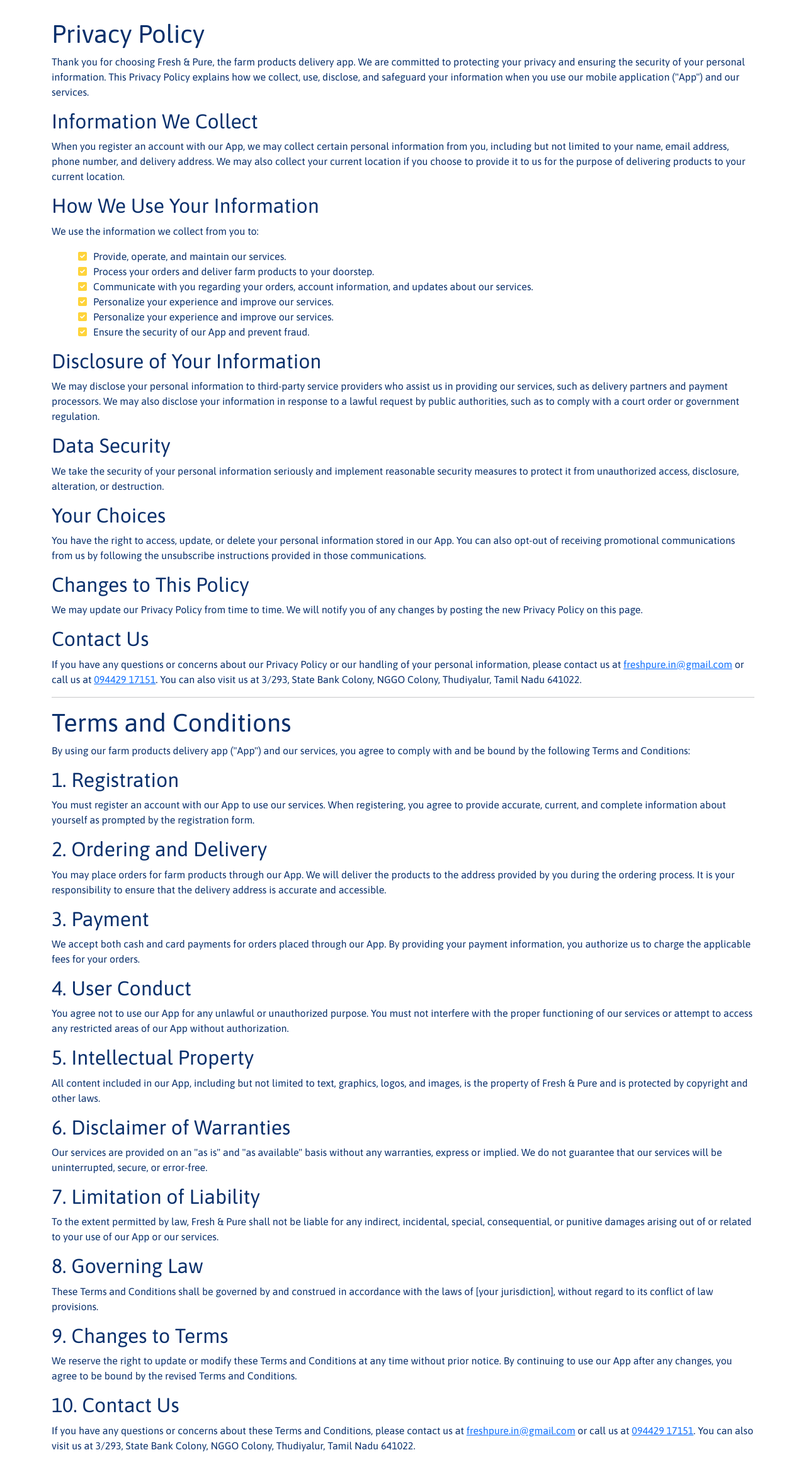
After one commit to DineshCodewents/fresh-and-pure-application, a Flask app: page /privacy-policy in a window 1280 px wide. The commit adds this page. Shown: the whole page at 63% size. Run offline with Flask 3, Linux system fonts and the light colour scheme; some libraries are stand-ins or nearby versions.

Commit message:
Created a new pages for privacy_policy, refund_policy and terms_and_conditions.

```diff
--- a/app.py
+++ b/app.py
@@ -1,9 +1,22 @@
 from flask import Flask, render_template
+
 app = Flask(__name__)
 
 @app.route("/")
 def home():
-  return render_template('./index.html')
+    return render_template('index.html')
 
-# if __name__ == '__main__':
-#   app.run(debug=True)
+@app.route("/privacy-policy")
+def privacy_policy():
+    return render_template('privacy_policy.html')
+
+@app.route("/refund-policy")
+def refund_policy():
+    return render_template('refund_policy.html')
+
+@app.route("/terms-and-condition")
+def terms_and_condition():
+    return render_template('terms_and_conditions.html')
+
+if __name__ == '__main__':
+    app.run(debug=True)
--- /dev/null
+++ b/static/css/privacy_policy.css
@@ -0,0 +1,29 @@
+body,
+* {
+  box-sizing: border-box;
+  margin: 0;
+  padding: 0;
+  font-family: 'Asap', sans-serif;
+}
+.container{
+  margin: 30px 0;
+}
+h1{
+  color: #0A306C;
+  font-size: 45px;
+  font-weight: 700;
+}
+h2{
+  color: #0A306C;
+  font-size: 24px;
+  font-weight: 700;
+}
+p{
+  color: #0A306C;
+  font-size: 16px;
+}
+ul li{
+  list-style: none;
+  color: #0A306C;
+  font-size: 16px;
+}
--- /dev/null
+++ b/templates/privacy_policy.html
@@ -0,0 +1,116 @@
+<!DOCTYPE html>
+<html lang="en">
+
+<head>
+  <meta charset="UTF-8">
+  <meta name="viewport" content="width=device-width, initial-scale=1.0">
+  <link rel="stylesheet" href="../static/css/privacy_policy.css">
+  <link href="https://cdn.jsdelivr.net/npm/bootstrap@5.0.2/dist/css/bootstrap.min.css" rel="stylesheet"
+    integrity="sha384-EVSTQN3/azprG1Anm3QDgpJLIm9Nao0Yz1ztcQTwFspd3yD65VohhpuuCOmLASjC" crossorigin="anonymous">
+  <link rel="stylesheet" href="https://cdnjs.cloudflare.com/ajax/libs/font-awesome/6.0.0/css/all.min.css"
+    crossorigin="anonymous">
+  <link rel="preconnect" href="https://fonts.googleapis.com">
+  <link rel="preconnect" href="https://fonts.gstatic.com" crossorigin>
+  <link href="https://fonts.googleapis.com/css2?family=Asap:wght@200;400;600&display=swap" rel="stylesheet">
+  <link rel="stylesheet" href="https://cdn.jsdelivr.net/npm/bootstrap-icons@1.18.0/font/bootstrap-icons.css">
+
+  <title>Fresh and Pure</title>
+
+</head>
+
+<body>
+  <div class="container">
+    <h1>Privacy Policy</h1>
+
+    <p>Thank you for choosing Fresh & Pure, the farm products delivery app. We are committed to protecting your privacy and ensuring the security of your personal information. This Privacy Policy explains how we collect, use, disclose, and safeguard your information when you use our mobile application ("App") and our services.</p>
+
+    <h2>Information We Collect</h2>
+
+    <p>When you register an account with our App, we may collect certain personal information from you, including but not limited to your name, email address, phone number, and delivery address. We may also collect your current location if you choose to provide it to us for the purpose of delivering products to your current location.</p>
+
+    <h2>How We Use Your Information</h2>
+
+    <p>We use the information we collect from you to:</p>
+    <ul>
+        <li class="li-1"><i class="fa-solid fa-square-check" style="color: #FFD43B; padding: 0 10px;"></i>Provide, operate, and maintain our services.</li>
+        <li class="li-1"><i class="fa-solid fa-square-check" style="color: #FFD43B; padding: 0 10px;"></i>Process your orders and deliver farm products to your doorstep.</li>
+        <li class="li-1"><i class="fa-solid fa-square-check" style="color: #FFD43B; padding: 0 10px;"></i>Communicate with you regarding your orders, account information, and updates about our services.</li>
+        <li class="li-1"><i class="fa-solid fa-square-check" style="color: #FFD43B; padding: 0 10px;"></i>Personalize your experience and improve our services.</li>
+        <li class="li-1"><i class="fa-solid fa-square-check" style="color: #FFD43B; padding: 0 10px;"></i>Personalize your experience and improve our services.</li>
+        <li><i class="fa-solid fa-square-check" style="color: #FFD43B; padding: 0 10px;"></i>Ensure the security of our App and prevent fraud.</li>
+    </ul>
+
+    <h2>Disclosure of Your Information</h2>
+
+    <p>We may disclose your personal information to third-party service providers who assist us in providing our services, such as delivery partners and payment processors. We may also disclose your information in response to a lawful request by public authorities, such as to comply with a court order or government regulation.</p>
+
+    <h2>Data Security</h2>
+
+    <p>We take the security of your personal information seriously and implement reasonable security measures to protect it from unauthorized access, disclosure, alteration, or destruction.</p>
+
+    <h2>Your Choices</h2>
+
+    <p>You have the right to access, update, or delete your personal information stored in our App. You can also opt-out of receiving promotional communications from us by following the unsubscribe instructions provided in those communications.</p>
+
+    <h2>Changes to This Policy</h2>
+
+    <p>We may update our Privacy Policy from time to time. We will notify you of any changes by posting the new Privacy Policy on this page.</p>
+
+    <h2>Contact Us</h2>
+
+    <p>If you have any questions or concerns about our Privacy Policy or our handling of your personal information, please contact us at <a href="mailto:freshpure.in@gmail.com">freshpure.in@gmail.com</a> or call us at <a href="tel:+919442917151">094429 17151</a>. You can also visit us at 3/293, State Bank Colony, NGGO Colony, Thudiyalur, Tamil Nadu 641022.</p>
+
+    <hr>
+
+    <h1>Terms and Conditions</h1>
+
+    <p>By using our farm products delivery app ("App") and our services, you agree to comply with and be bound by the following Terms and Conditions:</p>
+
+    <h2>1. Registration</h2>
+
+    <p>You must register an account with our App to use our services. When registering, you agree to provide accurate, current, and complete information about yourself as prompted by the registration form.</p>
+
+    <h2>2. Ordering and Delivery</h2>
+
+    <p>You may place orders for farm products through our App. We will deliver the products to the address provided by you during the ordering process. It is your responsibility to ensure that the delivery address is accurate and accessible.</p>
+
+    <h2>3. Payment</h2>
+
+    <p>We accept both cash and card payments for orders placed through our App. By providing your payment information, you authorize us to charge the applicable fees for your orders.</p>
+
+    <h2>4. User Conduct</h2>
+
+    <p>You agree not to use our App for any unlawful or unauthorized purpose. You must not interfere with the proper functioning of our services or attempt to access any restricted areas of our App without authorization.</p>
+
+    <h2>5. Intellectual Property</h2>
+
+    <p>All content included in our App, including but not limited to text, graphics, logos, and images, is the property of Fresh & Pure and is protected by copyright and other laws.</p>
+
+    <h2>6. Disclaimer of Warranties</h2>
+
+    <p>Our services are provided on an "as is" and "as available" basis without any warranties, express or implied. We do not guarantee that our services will be uninterrupted, secure, or error-free.</p>
+
+    <h2>7. Limitation of Liability</h2>
+
+    <p>To the extent permitted by law, Fresh & Pure shall not be liable for any indirect, incidental, special, consequential, or punitive damages arising out of or related to your use of our App or our services.</p>
+
+    <h2>8. Governing Law</h2>
+
+    <p>These Terms and Conditions shall be governed by and construed in accordance with the laws of [your jurisdiction], without regard to its conflict of law provisions.</p>
+
+    <h2>9. Changes to Terms</h2>
+
+    <p>We reserve the right to update or modify these Terms and Conditions at any time without prior notice. By continuing to use our App after any changes, you agree to be bound by the revised Terms and Conditions.</p>
+
+    <h2>10. Contact Us</h2>
+
+    <p>If you have any questions or concerns about these Terms and Conditions, please contact us at <a href="mailto:freshpure.in@gmail.com">freshpure.in@gmail.com</a> or call us at <a href="tel:+919442917151">094429 17151</a>. You can also visit us at 3/293, State Bank Colony, NGGO Colony, Thudiyalur, Tamil Nadu 641022.</p>
+  </div>
+  <script src="https://cdn.jsdelivr.net/npm/bootstrap@5.0.2/dist/js/bootstrap.bundle.min.js"
+    integrity="sha384-MrcW6ZMFYlzcLA8Nl+NtUVF0sA7MsXsP1UyJoMp4YLEuNSfAP+JcXn/tWtIaxVXM"
+    crossorigin="anonymous"></script>
+    <script src="../static/script/script.js"></script>
+
+</body>
+
+</html>
```
Also changed, not shown: static/css/refund_policy.css (added, +24 -0 lines), static/css/style.css (+28 -1 lines), static/css/terms_and_conditions.css (added, +24 -0 lines), templates/index.html (+6 -3 lines), templates/refund_policy.html (added, +46 -0 lines), templates/terms_and_conditions.html (added, +74 -0 lines).
